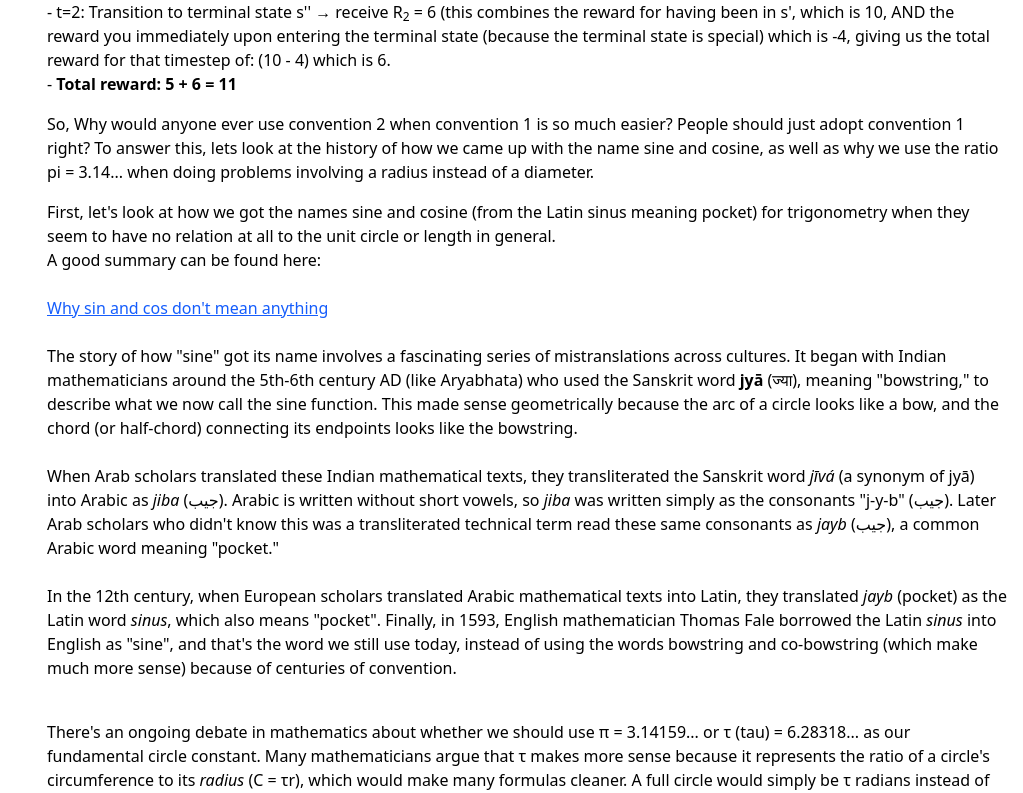
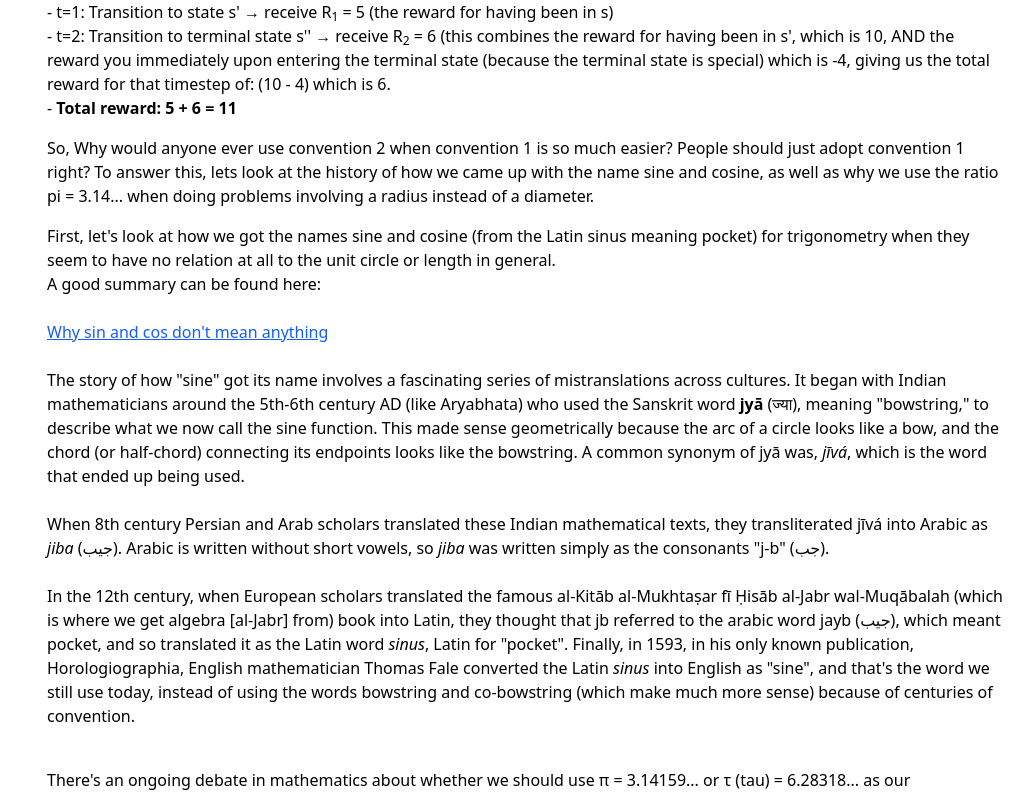
Before and after one commit to WilliamGiammona/learning-ai, a Next.js app: page /reinforcement-learning in a window 1280 px wide. Shown: the part 11207-12000 px from the top of the page, without its empty margins (257-1280 px from the left). Built offline with nearby package versions, Linux system fonts and the light colour scheme.

Commit message:
continuing Markov Decision Processes

```diff
--- a/app/reinforcement-learning/page.tsx
+++ b/app/reinforcement-learning/page.tsx
@@ -1015,13 +1015,13 @@ export default function ReinforcementLearningPage() {
               Two important notes: First, the expectation (average) E[...] is
               there because rewards can be stochastic (random). You might not
               always get exactly the same reward from the same state. Sometimes
-              you may get 10, sometimes 12,. R<sub>s</sub> is simply the average
+              you may get 10, sometimes 12. R<sub>s</sub> is simply the average
               reward from a state.
               <br />
               <br />
               Second, notice it&apos;s R<sub>t+1</sub> (next time step), not R
               <sub>t</sub> (current time step). Why this confusing notation
-              instead of just having the reward come at time t (R<sub>t</sub>)?
+              instead of just having R<sub>t</sub> (the reward come at time t)?
               The answer is that there are actually two conventions, which are
               mathematically equivalent, listed below:
               <br />
@@ -1030,7 +1030,7 @@ export default function ReinforcementLearningPage() {
                 Convention 1 (more intuitive): Reward is a property of states
               </strong>
               <br />
-              You enter state s at time t and immediately receive reward: R
+              You enter state s at time t and immediately receive the reward: R
               <sub>t</sub>
               = R(s), like in a video game where you step on a tile and
               instantly get points.
@@ -1136,24 +1136,24 @@ export default function ReinforcementLearningPage() {
               "bowstring," to describe what we now call the sine function. This
               made sense geometrically because the arc of a circle looks like a
               bow, and the chord (or half-chord) connecting its endpoints looks
-              like the bowstring.
+              like the bowstring. A common synonym of jyā was, <em>jīvá</em>,
+              which is the word that ended up being used.
               <br />
               <br />
-              When Arab scholars translated these Indian mathematical texts,
-              they transliterated the Sanskrit word <em>jīvá</em> (a synonym of
-              jyā) into Arabic as <em>jiba</em> (جيب). Arabic is written without
-              short vowels, so <em>jiba</em> was written simply as the
-              consonants "j-y-b" (جيب). Later Arab scholars who didn&apos;t know
-              this was a transliterated technical term read these same
-              consonants as <em>jayb</em> (جيب), a common Arabic word meaning
-              "pocket."
+              When 8th century Persian and Arab scholars translated these Indian
+              mathematical texts, they transliterated jīvá into Arabic as{" "}
+              <em>jiba</em> (جيب). Arabic is written without short vowels, so{" "}
+              <em>jiba</em> was written simply as the consonants "j-b" (جب).
               <br />
               <br />
-              In the 12th century, when European scholars translated Arabic
-              mathematical texts into Latin, they translated <em>jayb</em>{" "}
-              (pocket) as the Latin word <em>sinus</em>, which also means
-              "pocket". Finally, in 1593, English mathematician Thomas Fale
-              borrowed the Latin <em>sinus</em> into English as "sine", and
+              In the 12th century, when European scholars translated the famous
+              al-Kitāb al-Mukhtaṣar fī Ḥisāb al-Jabr wal-Muqābalah (which is
+              where we get algebra [al-Jabr] from) book into Latin, they thought
+              that jb referred to the arabic word jayb (جيب), which meant
+              pocket, and so translated it as the Latin word <em>sinus</em>,
+              Latin for "pocket". Finally, in 1593, in his only known
+              publication, Horologiographia, English mathematician Thomas Fale
+              converted the Latin <em>sinus</em> into English as "sine", and
               that&apos;s the word we still use today, instead of using the
               words bowstring and co-bowstring (which make much more sense)
               because of centuries of convention.
```
